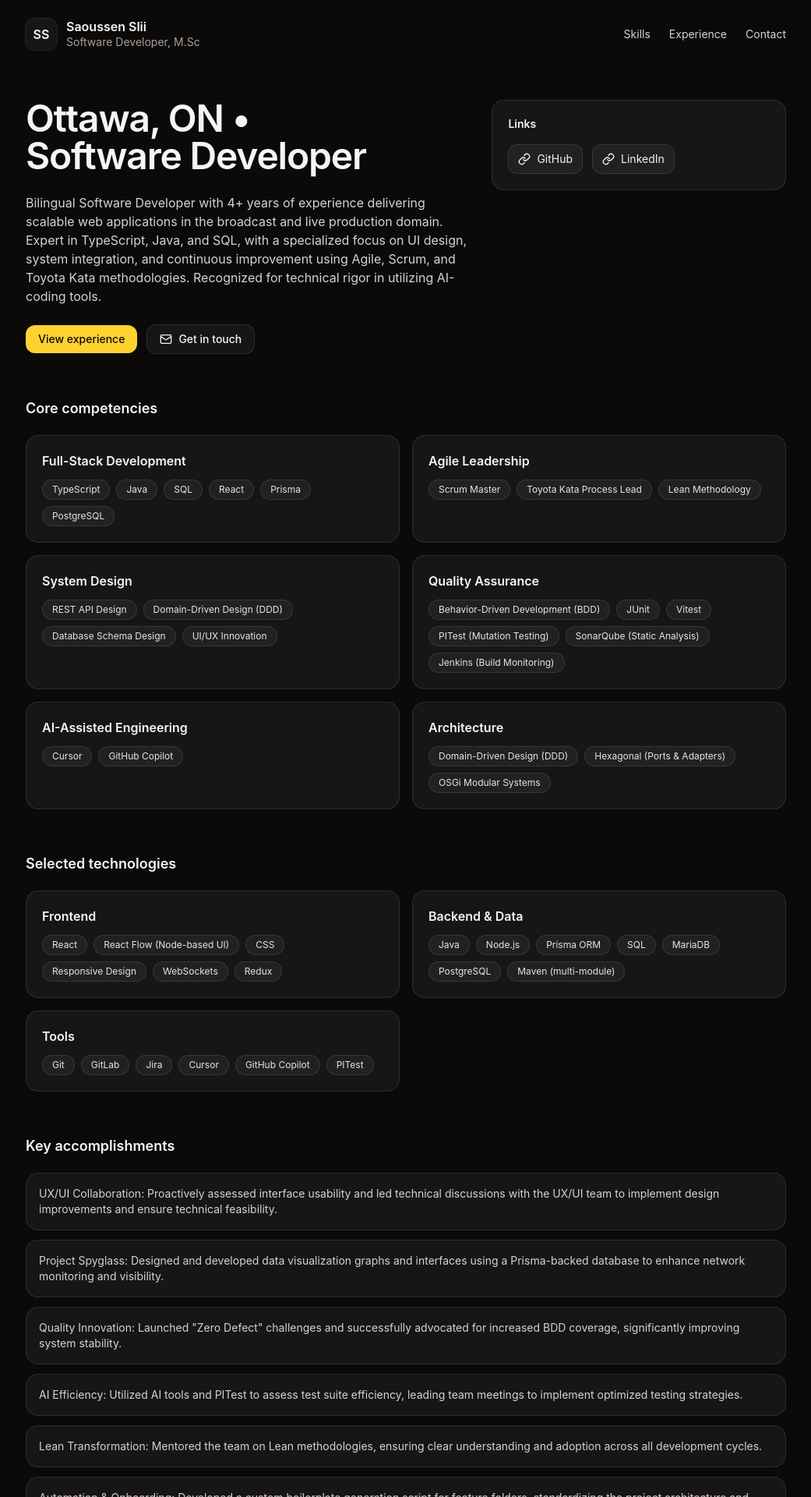
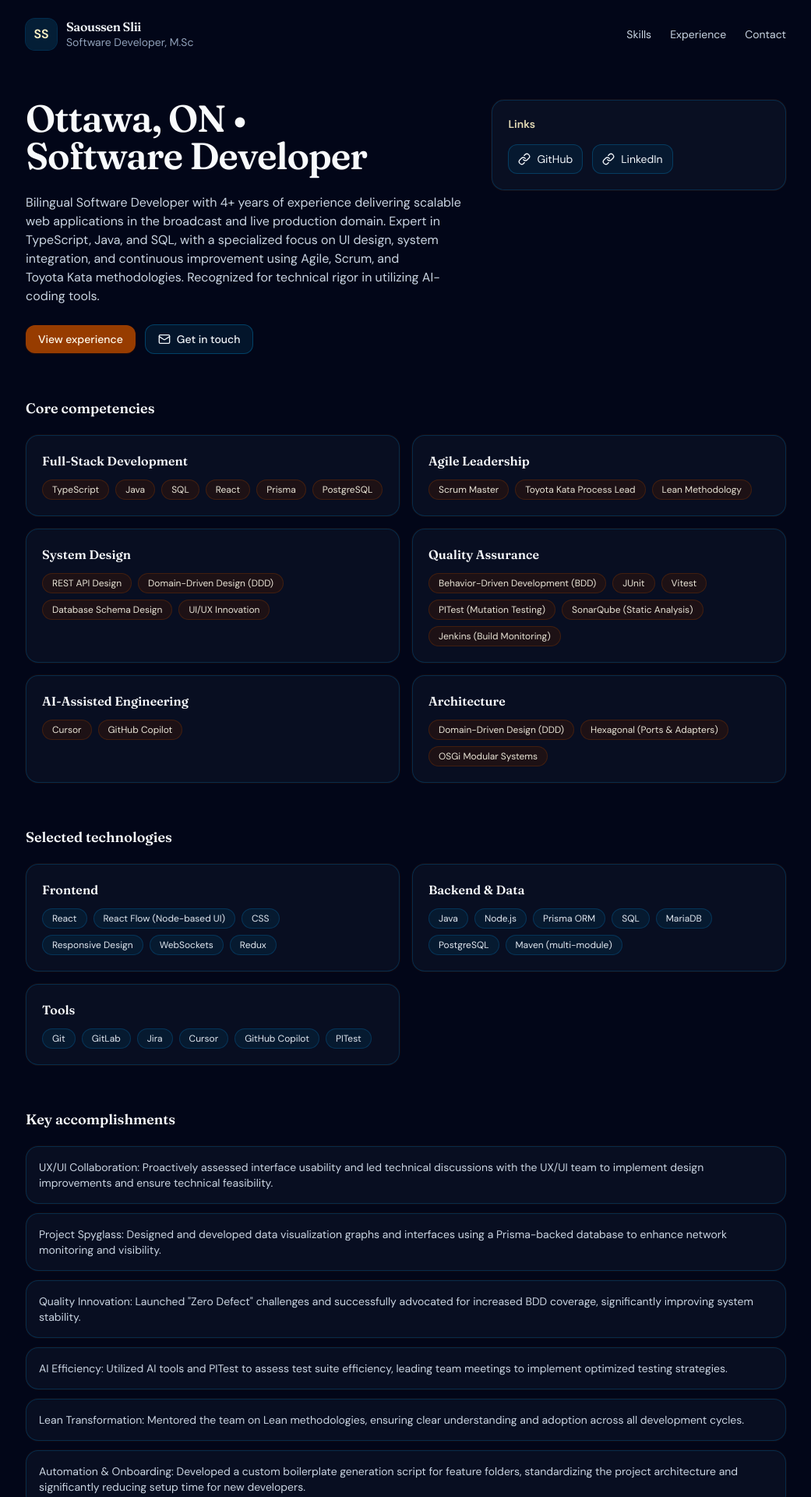
Before and after one commit to saoussen-slii/portfolio, a React (Vite) app: page / in a window 1280 px wide. Shown: the top 1920 px of the page at 78% size, without its empty margins (119-1160 px from the left). Built offline with nearby package versions, Linux system fonts and the light colour scheme.

Commit message:
updated theme

```diff
--- a/index.html
+++ b/index.html
@@ -2,6 +2,12 @@
 <html lang="en">
   <head>
     <meta charset="UTF-8" />
+    <link rel="preconnect" href="https://fonts.googleapis.com" />
+    <link rel="preconnect" href="https://fonts.gstatic.com" crossorigin />
+    <link
+      href="https://fonts.googleapis.com/css2?family=DM+Sans:ital,opsz,wght@0,9..40,400;0,9..40,500;0,9..40,600;0,9..40,700;1,9..40,400&family=Fraunces:ital,opsz,wght@0,9..144,500;0,9..144,600;0,9..144,700&display=swap"
+      rel="stylesheet"
+    />
     <link rel="icon" type="image/png" href="/git-logo.png" />
     <meta name="viewport" content="width=device-width, initial-scale=1.0" />
     <meta
--- a/src/App.tsx
+++ b/src/App.tsx
@@ -19,29 +19,29 @@ export default function App() {
   const emailHref = returnEmailHref(person.email)
 
   return (
-    <div className="min-h-dvh bg-stone-950 text-stone-100">
-      <div className="pointer-events-none fixed inset-0 -z-10 bg-[radial-gradient(1200px_800px_at_20%_-10%,rgba(251,191,36,0.10),transparent_55%),radial-gradient(1000px_700px_at_90%_10%,rgba(244,63,94,0.07),transparent_55%),radial-gradient(900px_700px_at_50%_110%,rgba(45,212,191,0.06),transparent_60%)]" />
+    <div className="min-h-dvh bg-slate-950 text-slate-100">
+      <div className="pointer-events-none fixed inset-0 -z-10 bg-[radial-gradient(1000px_700px_at_15%_-5%,rgba(56,189,248,0.14),transparent_55%),radial-gradient(900px_600px_at_95%_5%,rgba(120,53,15,0.18),transparent_50%),radial-gradient(800px_500px_at_50%_100%,rgba(30,58,138,0.22),transparent_55%)]" />
       <header className="mx-auto flex max-w-5xl items-center justify-between px-6 py-6">
         <div className="flex items-center gap-3">
-          <div className="grid size-10 place-items-center rounded-xl bg-white/5 font-semibold ring-1 ring-white/10">
+          <div className="grid size-10 place-items-center rounded-xl bg-sky-950/60 font-semibold text-amber-100 ring-1 ring-sky-500/25">
             {initials || 'YN'}
           </div>
           <div className="leading-tight">
-            <div className="font-semibold">{person.name}</div>
-            <div className="text-sm text-stone-400">
+            <div className="font-serif font-semibold tracking-tight">{person.name}</div>
+            <div className="text-sm text-slate-400">
               {person.headline}, {person.title}
             </div>
           </div>
         </div>
 
-        <nav className="hidden items-center gap-6 text-sm text-stone-300 sm:flex">
-          <a className="hover:text-stone-50" href="#skills">
+        <nav className="hidden items-center gap-6 text-sm text-slate-300 sm:flex">
+          <a className="hover:text-sky-200" href="#skills">
             Skills
           </a>
-          <a className="hover:text-stone-50" href="#experience">
+          <a className="hover:text-sky-200" href="#experience">
             Experience
           </a>
-          <a className="hover:text-stone-50" href="#contact">
+          <a className="hover:text-sky-200" href="#contact">
             Contact
           </a>
         </nav>
@@ -50,21 +50,21 @@ export default function App() {
       <main className="mx-auto max-w-5xl px-6 pb-20 pt-10">
         <section className="grid gap-8 md:grid-cols-[1.2fr_0.8fr] md:items-start">
           <div className="space-y-6">
-            <h1 className="text-balance text-4xl font-semibold tracking-tight sm:text-5xl">
+            <h1 className="font-serif text-balance text-4xl font-semibold tracking-tight text-slate-50 sm:text-5xl">
               {person.location ? `${person.location} • ` : ''}
               {person.headline}
             </h1>
-            <p className="max-w-prose text-pretty text-stone-300">{resume.summary}</p>
+            <p className="max-w-prose text-pretty text-slate-300">{resume.summary}</p>
 
             <div className="flex flex-wrap items-center gap-3">
               <a
-                className="inline-flex items-center gap-2 rounded-xl bg-amber-300 px-4 py-2 text-sm font-medium text-stone-950 hover:bg-amber-200"
+                className="inline-flex items-center gap-2 rounded-xl bg-amber-800 px-4 py-2 text-sm font-medium text-amber-50 shadow-sm shadow-amber-950/40 hover:bg-amber-700"
                 href="#experience"
               >
                 View experience
               </a>
               <a
-                className="inline-flex items-center gap-2 rounded-xl border border-white/10 bg-white/5 px-4 py-2 text-sm font-medium text-stone-100 hover:bg-white/10"
+                className="inline-flex items-center gap-2 rounded-xl border border-sky-500/30 bg-sky-950/40 px-4 py-2 text-sm font-medium text-slate-100 hover:border-sky-400/40 hover:bg-sky-900/50"
                 href={emailHref}
               >
                 <Mail className="size-4" />
@@ -73,13 +73,13 @@ export default function App() {
             </div>
           </div>
 
-          <aside className="rounded-2xl border border-white/10 bg-white/5 p-5">
-            <div className="text-sm font-semibold">Links</div>
+          <aside className="rounded-2xl border border-sky-500/20 bg-slate-900/60 p-5 ring-1 ring-amber-950/30">
+            <div className="text-sm font-semibold text-amber-100/90">Links</div>
             <div className="mt-4 flex flex-wrap items-center gap-3">
               {person.socials.map((link) => (
                 <a
                   key={link.href}
-                  className="inline-flex items-center gap-2 rounded-xl border border-white/10 bg-white/5 px-3 py-2 text-sm text-stone-100 hover:bg-white/10"
+                  className="inline-flex items-center gap-2 rounded-xl border border-sky-500/25 bg-sky-950/35 px-3 py-2 text-sm text-slate-100 hover:border-sky-400/35 hover:bg-sky-900/45"
                   href={link.href}
                   target="_blank"
                   rel="noreferrer"
@@ -93,7 +93,7 @@ export default function App() {
         </section>
         <ScrollReveal as="section" className="mt-14">
           <section id="skills">
-            <h2 className="text-lg font-semibold">Core competencies</h2>
+            <h2 className="font-serif text-lg font-semibold text-slate-50">Core competencies</h2>
             <div className="mt-5 grid gap-4 sm:grid-cols-2">
               {resume.coreCompetencies.map((group) => (
                 <CoreCompetency key={group.title} group={group} />
@@ -103,7 +103,9 @@ export default function App() {
         </ScrollReveal>
         <ScrollReveal as="section" className="mt-14">
           <section id="selected-technologies">
-            <h3 className="mt-10 text-lg font-semibold">Selected technologies</h3>
+            <h3 className="mt-10 font-serif text-lg font-semibold text-slate-50">
+              Selected technologies
+            </h3>
             <div className="mt-5 grid gap-4 sm:grid-cols-2">
               {resume.selectedTechnologies.map((group) => (
                 <SelectedTechnology key={group.title} group={group} />
@@ -113,8 +115,8 @@ export default function App() {
         </ScrollReveal>
         <ScrollReveal as="section" className="mt-14">
           <section id="accomplishments">
-            <h2 className="text-lg font-semibold">Key accomplishments</h2>
-            <ul className="mt-5 space-y-3 text-sm text-stone-300">
+            <h2 className="font-serif text-lg font-semibold text-slate-50">Key accomplishments</h2>
+            <ul className="mt-5 space-y-3 text-sm text-slate-300">
               {resume.keyAccomplishments.map((item) => (
                 <KeyAccomplishment key={item} text={item} />
               ))}
@@ -123,7 +125,7 @@ export default function App() {
         </ScrollReveal>
         <ScrollReveal as="section" className="mt-14">
           <section id="experience">
-            <h2 className="text-lg font-semibold">Experience</h2>
+            <h2 className="font-serif text-lg font-semibold text-slate-50">Experience</h2>
             <div className="mt-5 space-y-4">
               {resume.experience.map((job) => (
                 <ExperienceItem key={`${job.company}-${job.role}-${job.start}`} job={job} />
@@ -133,7 +135,7 @@ export default function App() {
         </ScrollReveal>
         <ScrollReveal as="section" className="mt-14">
           <section id="education">
-            <h2 className="text-lg font-semibold">Education</h2>
+            <h2 className="font-serif text-lg font-semibold text-slate-50">Education</h2>
             <div className="mt-5 space-y-3">
               {resume.education.map((ed) => (
                 <EducationItem
@@ -146,12 +148,12 @@ export default function App() {
         </ScrollReveal>
         <ScrollReveal as="section" className="mt-14">
           <section id="languages">
-            <h2 className="text-lg font-semibold">Languages</h2>
+            <h2 className="font-serif text-lg font-semibold text-slate-50">Languages</h2>
             <div className="mt-5 flex flex-wrap gap-2">
               {resume.languages.map((l) => (
                 <div
                   key={l.language}
-                  className="rounded-full border border-white/10 bg-white/5 px-3 py-1 text-xs text-stone-200"
+                  className="rounded-full border border-amber-800/35 bg-amber-950/40 px-3 py-1 text-xs text-amber-50/90"
                 >
                   {l.language} · {l.level}
                 </div>
@@ -160,11 +162,11 @@ export default function App() {
           </section>
         </ScrollReveal>
         <section id="contact" className="mt-14">
-          <h2 className="text-lg font-semibold">Contact</h2>
-          <p className="mt-4 text-sm text-stone-300">
+          <h2 className="font-serif text-lg font-semibold text-slate-50">Contact</h2>
+          <p className="mt-4 text-sm text-slate-300">
             Email:{' '}
             <a
-              className="underline decoration-amber-300/40 underline-offset-4 hover:text-amber-200"
+              className="text-sky-300 underline decoration-sky-500/50 underline-offset-4 hover:text-sky-200"
               href={emailHref}
             >
               {person.email.replace(/^mailto:/, '')}
@@ -173,7 +175,7 @@ export default function App() {
         </section>
 
         <section id="visitors" className="mt-14" aria-label="Visitor statistics">
-          <h2 className="text-lg font-semibold">Visitors</h2>
+          <h2 className="font-serif text-lg font-semibold text-slate-50">Visitors</h2>
           <div className="mt-4">
             <VisitCounter />
           </div>
--- a/src/components/Resume/CoreCompetency.tsx
+++ b/src/components/Resume/CoreCompetency.tsx
@@ -6,13 +6,13 @@ type CoreCompetencyProps = {
 
 export function CoreCompetency({ group }: CoreCompetencyProps) {
   return (
-    <article className="rounded-2xl border border-white/10 bg-white/5 p-5">
-      <div className="font-semibold">{group.title}</div>
+    <article className="rounded-2xl border border-sky-500/20 bg-slate-900/50 p-5 ring-1 ring-amber-950/25">
+      <div className="font-serif font-semibold text-slate-50">{group.title}</div>
       <ul className="mt-3 flex flex-wrap gap-2">
         {group.items.map((item) => (
           <li
             key={item}
-            className="rounded-full border border-white/10 bg-white/5 px-3 py-1 text-xs text-stone-200"
+            className="rounded-full border border-amber-800/30 bg-amber-950/35 px-3 py-1 text-xs text-amber-50/90"
           >
             {item}
           </li>
--- a/src/components/Resume/KeyAccomplishment.tsx
+++ b/src/components/Resume/KeyAccomplishment.tsx
@@ -3,5 +3,9 @@ type KeyAccomplishmentProps = {
 }
 
 export function KeyAccomplishment({ text }: KeyAccomplishmentProps) {
-  return <li className="rounded-2xl border border-white/10 bg-white/5 p-4">{text}</li>
+  return (
+    <li className="rounded-2xl border border-sky-500/20 bg-slate-900/50 p-4 ring-1 ring-amber-950/20">
+      {text}
+    </li>
+  )
 }
--- a/src/components/Resume/SelectedTechnology.tsx
+++ b/src/components/Resume/SelectedTechnology.tsx
@@ -6,13 +6,13 @@ type SelectedTechnologyProps = {
 
 export function SelectedTechnology({ group }: SelectedTechnologyProps) {
   return (
-    <article className="rounded-2xl border border-white/10 bg-white/5 p-5">
-      <div className="font-semibold">{group.title}</div>
+    <article className="rounded-2xl border border-sky-500/20 bg-slate-900/50 p-5 ring-1 ring-amber-950/25">
+      <div className="font-serif font-semibold text-slate-50">{group.title}</div>
       <ul className="mt-3 flex flex-wrap gap-2">
         {group.items.map((item) => (
           <li
             key={item}
-            className="rounded-full border border-white/10 bg-white/5 px-3 py-1 text-xs text-stone-200"
+            className="rounded-full border border-sky-600/25 bg-sky-950/40 px-3 py-1 text-xs text-slate-200"
           >
             {item}
           </li>
--- a/src/index.css
+++ b/src/index.css
@@ -1,4 +1,9 @@
 @import 'tailwindcss';
+
+@theme {
+  --font-sans: 'DM Sans', ui-sans-serif, system-ui, sans-serif;
+  --font-serif: 'Fraunces', ui-serif, Georgia, serif;
+}
 
 html,
 body,
@@ -8,4 +13,5 @@ body,
 
 body {
   margin: 0;
+  font-family: var(--font-sans);
 }
```
Also changed, not shown: src/components/Resume/EducationItem.tsx (+4 -4 lines), src/components/Resume/ExperienceItem.tsx (+4 -4 lines), src/components/VisitCounter.tsx (+13 -7 lines).
